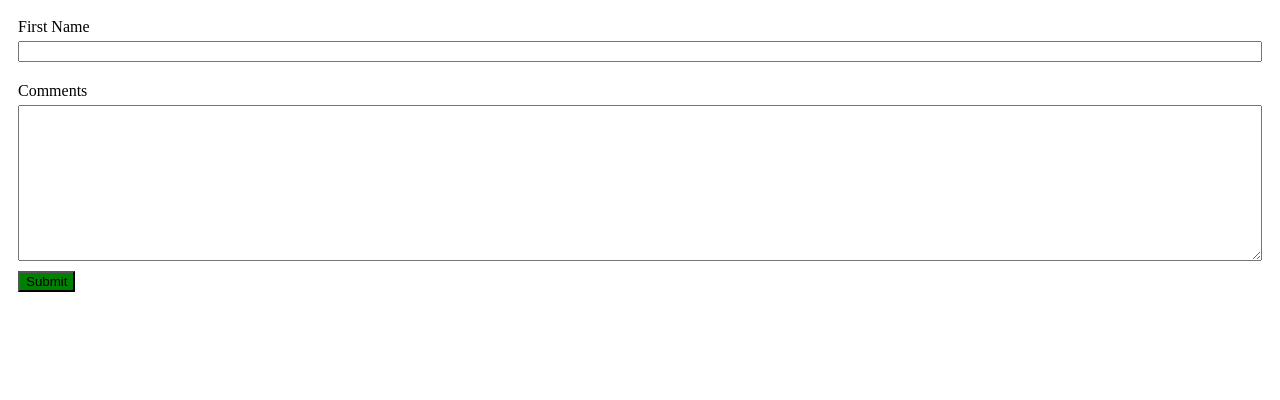
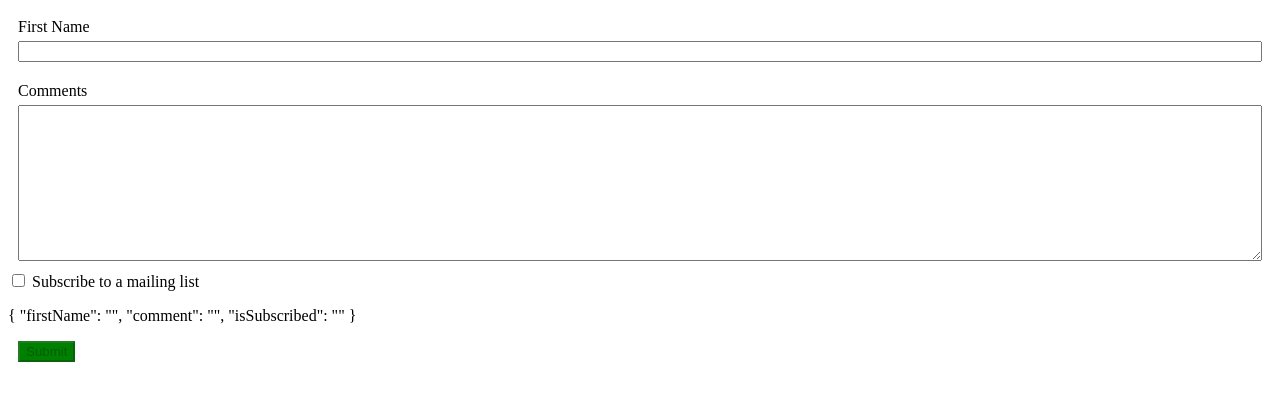
Before and after one commit to simonameli/Forms, an Angular app: page / in a window 1280 px wide. Shown: the top 400 px of the page. Built offline with nearby package versions, Linux system fonts and the light colour scheme.

Commit message:
pipe with json e checkbox

```diff
--- a/src/app/contact-form/contact-form.component.html
+++ b/src/app/contact-form/contact-form.component.html
@@ -1,4 +1,4 @@
-<form>
+<form #f="ngForm" (ngSubmit)="submit(f)">
 <div class="form-group">
   <div class="labels">
     <label for="firstName"> First Name </label></div>
@@ -12,6 +12,12 @@
         <textarea ngModel name="comment" #comment="ngModel" id="comment" cols="30" rows="10" type="text" class="form-control areaText">
       </textarea>
     </div>
-    <button class="btn btn-primary subutton"> Submit </button>
+    <div class="checkbox">
+      <label for="">
+        <input type="checkbox" ngModel name="isSubscribed"> Subscribe to a mailing list
+      </label>
+    </div>
+    <p> {{f.value | json}}</p>
+    <button class="btn btn-primary subutton" [disabled]="!f.valid"> Submit </button>
 
 </form>
--- a/src/app/contact-form/contact-form.component.ts
+++ b/src/app/contact-form/contact-form.component.ts
@@ -9,5 +9,8 @@ export class ContactFormComponent {
 
   push: boolean = false;
 
-
+submit(f){
+  let a = f.value.toString();
+  console.log(a);
 }
+}
```
Also changed, not shown: src/app/contact-form/contact-form.component.css (line endings or trailing spaces).
